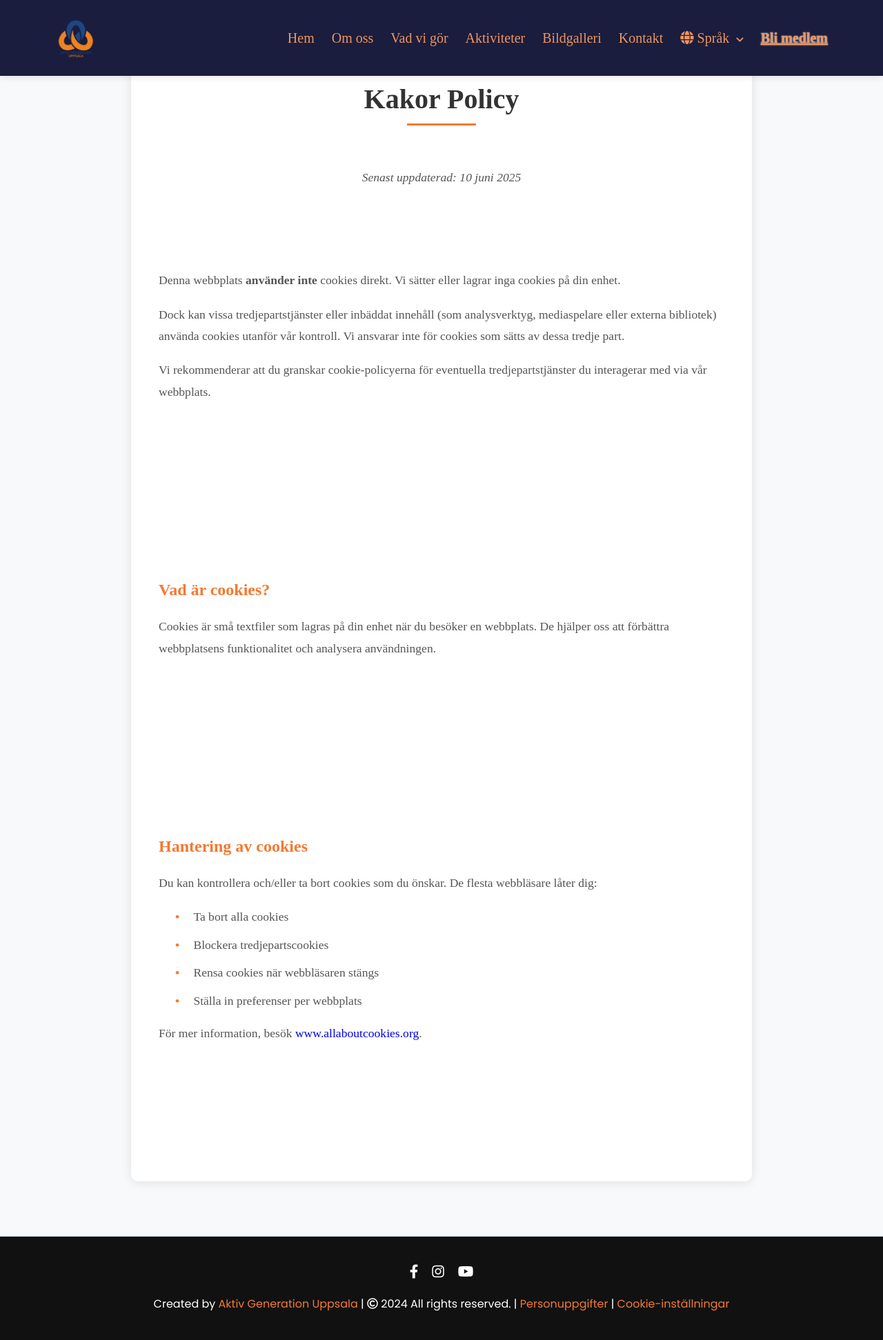
After one commit to metetrkn/aktiv-generation-uppsala, a Django app: page /cookies/ in a window 1280 px wide. The commit adds this page. Shown: the whole page at 69% size. Run offline with Django 5.2, Linux system fonts and the light colour scheme; parts of the project's set-up code (start-up, migrations or seed data) failed here and were passed over.

Commit message:
core/css/cookies.css: Add templates/core/base.html: Update / cookie link add templates/core/cookies.html: Add templates/core/privacy_policy.html: Update / We do not use your data core/urls.py: Update /  cookie view function add

```diff
--- /dev/null
+++ b/apps/core/static/core/css/cookies.css
@@ -0,0 +1,184 @@
+/* Cookies Policy Page Styles */
+@import url('https://fonts.googleapis.com/css2?family=Poppins:wght@400;500;600;700&display=swap');
+
+.cookies-container {
+    padding: 80px 0;
+    background-color: #f8f9fa;
+    min-height: calc(100vh - 60px); /* Subtract footer height */
+}
+
+.cookies-content {
+    max-width: 900px;
+    margin: 0 auto;
+    padding: 40px;
+    background: white;
+    border-radius: 10px;
+    box-shadow: 0 2px 15px rgba(0, 0, 0, 0.1);
+}
+
+.cookies-content h1 {
+    color: #333;
+    font-size: 2.5em;
+    margin-bottom: 1.5em;
+    text-align: center;
+    font-weight: 600;
+    position: relative;
+    padding-bottom: 15px;
+}
+
+.cookies-content h1::after {
+    content: '';
+    position: absolute;
+    bottom: 0;
+    left: 50%;
+    transform: translateX(-50%);
+    width: 100px;
+    height: 3px;
+    background: #f47932;
+}
+
+.cookies-content section {
+    margin-bottom: 2.5em;
+}
+
+.cookies-content h2 {
+    color: #f47932;
+    font-size: 1.5em;
+    margin-bottom: 1em;
+    font-weight: 600;
+}
+
+.cookies-content h3 {
+    color: #333;
+    font-size: 1.2em;
+    margin: 1em 0 0.5em;
+    font-weight: 500;
+}
+
+.cookies-content p {
+    color: #555;
+    line-height: 1.8;
+    margin-bottom: 1em;
+    font-size: 1.1em;
+}
+
+.cookies-content ul {
+    list-style-type: none;
+    padding-left: 1.5em;
+    margin-bottom: 1em;
+}
+
+.cookies-content ul li {
+    color: #555;
+    line-height: 1.8;
+    margin-bottom: 0.5em;
+    position: relative;
+    padding-left: 1.5em;
+    font-size: 1.1em;
+}
+
+.cookies-content ul li::before {
+    content: '•';
+    color: #f47932;
+    font-weight: bold;
+    position: absolute;
+    left: 0;
+}
+
+.last-updated {
+    text-align: center;
+    color: #666;
+    font-style: italic;
+    margin-bottom: 2em;
+}
+
+/* Back to top button */
+.back-to-top {
+    position: fixed;
+    bottom: 30px;
+    right: 30px;
+    background: #f47932;
+    color: white;
+    width: 45px;
+    height: 45px;
+    border-radius: 50%;
+    display: flex;
+    align-items: center;
+    justify-content: center;
+    text-decoration: none;
+    opacity: 0;
+    pointer-events: none;
+    transition: all 0.3s ease;
+    z-index: 99;
+}
+
+.back-to-top.show {
+    opacity: 1;
+    pointer-events: auto;
+}
+
+.back-to-top:hover {
+    background: #e06a25;
+    transform: translateY(-3px);
+}
+
+/* Responsive Design */
+@media (max-width: 991px) {
+    .cookies-content {
+        padding: 30px;
+        margin: 0 20px;
+    }
+
+    .cookies-content h1 {
+        font-size: 2em;
+    }
+}
+
+@media (max-width: 768px) {
+    .cookies-container {
+        padding: 60px 0;
+    }
+
+    .cookies-content {
+        padding: 25px;
+    }
+
+    .cookies-content h1 {
+        font-size: 1.8em;
+    }
+
+    .cookies-content h2 {
+        font-size: 1.3em;
+    }
+
+    .cookies-content h3 {
+        font-size: 1.1em;
+    }
+
+    .cookies-content p,
+    .cookies-content ul li {
+        font-size: 1em;
+    }
+}
+
+@media (max-width: 480px) {
+    .cookies-container {
+        padding: 40px 0;
+    }
+
+    .cookies-content {
+        padding: 20px;
+    }
+
+    .cookies-content h1 {
+        font-size: 1.5em;
+    }
+
+    .cookies-content h2 {
+        font-size: 1.2em;
+    }
+
+    .cookies-content h3 {
+        font-size: 1em;
+    }
+}
--- a/apps/core/templates/core/base.html
+++ b/apps/core/templates/core/base.html
@@ -230,7 +230,8 @@
         </div>
         <span>Created by <a href="https://forms.gle/sfEatWLa9RC6eEE67" target="_blank" rel="noopener noreferrer">Aktiv
                 Generation Uppsala</a> | <span class="far fa-copyright"></span> 2024 All rights reserved. |
-                <a href="{% url 'core:privacy_policy' %}">Personuppgifter</a></span>
+                <a href="{% url 'core:privacy_policy' %}">Personuppgifter</a> |
+                <a href="{% url 'core:cookies' %}">Cookie-inställningar</a></span>
     </footer>
 
     <script type="text/javascript" src="{% static 'core/js/script.js' %}"></script>
--- /dev/null
+++ b/apps/core/templates/core/cookies.html
@@ -0,0 +1,67 @@
+{% extends 'core/base.html' %}
+{% load static %}
+
+{% block extra_css %}
+<link rel="stylesheet" href="{% static 'core/css/cookies.css' %}">
+{% endblock %}
+
+{% block content %}
+<div class="cookies-container">
+    <div class="cookies-content">
+        <h1>Kakor Policy</h1>
+        <p class="last-updated">Senast uppdaterad: 10 juni 2025</p>
+
+        <section>
+            <p>Denna webbplats <strong>använder inte</strong> cookies direkt. Vi sätter eller lagrar inga cookies på din enhet.</p>
+            <p>Dock kan vissa tredjepartstjänster eller inbäddat innehåll (som analysverktyg, mediaspelare eller externa bibliotek) använda cookies utanför vår kontroll. Vi ansvarar inte för cookies som sätts av dessa tredje part.</p>
+            <p>Vi rekommenderar att du granskar cookie-policyerna för eventuella tredjepartstjänster du interagerar med via vår webbplats.</p>
+        </section>
+
+        <section>
+            <h2>Vad är cookies?</h2>
+            <p>Cookies är små textfiler som lagras på din enhet när du besöker en webbplats. De hjälper oss att förbättra webbplatsens funktionalitet och analysera användningen.</p>
+        </section>
+
+        <section>
+            <h2>Hantering av cookies</h2>
+            <p>Du kan kontrollera och/eller ta bort cookies som du önskar. De flesta webbläsare låter dig:</p>
+            <ul>
+                <li>Ta bort alla cookies</li>
+                <li>Blockera tredjepartscookies</li>
+                <li>Rensa cookies när webbläsaren stängs</li>
+                <li>Ställa in preferenser per webbplats</li>
+            </ul>
+            <p>För mer information, besök <a href="https://www.allaboutcookies.org" target="_blank" rel="noopener noreferrer">www.allaboutcookies.org</a>.</p>
+        </section>
+    </div>
+</div>
+
+<a href="#" class="back-to-top">
+    <i class="fas fa-arrow-up"></i>
+</a>
+
+<script>
+    // Back to top button functionality
+    const backToTopButton = document.querySelector('.back-to-top');
+
+    window.addEventListener('scroll', () => {
+        if (window.pageYOffset > 300) {
+            backToTopButton.classList.add('show');
+        } else {
+            backToTopButton.classList.remove('show');
+        }
+    });
+
+    backToTopButton.addEventListener('click', (e) => {
+        e.preventDefault();
+        window.scrollTo({
+            top: 0,
+            behavior: 'smooth'
+        });
+    });
+</script>
+{% endblock %}
+
+{% block any_other_blocks %}
+    <!-- Empty all other blocks -->
+{% endblock %}
--- a/apps/core/urls.py
+++ b/apps/core/urls.py
@@ -5,5 +5,6 @@ app_name = 'core'
 
 urlpatterns = [
     path('', views.home, name='home'),
-    path('privacy-policy/', views.privacy_policy, name='privacy_policy')
+    path('privacy-policy/', views.privacy_policy, name='privacy_policy'),
+    path('cookies/', views.cookies, name='cookies'),
 ]
--- a/apps/core/views.py
+++ b/apps/core/views.py
@@ -11,3 +11,6 @@ from django.conf import settings
 
 def privacy_policy(request):
     return render(request, 'core/privacy_policy.html')
+
+def cookies(request):
+    return render(request, 'core/cookies.html')
```
Also changed, not shown: apps/core/templates/core/privacy_policy.html (+4 -90 lines).
